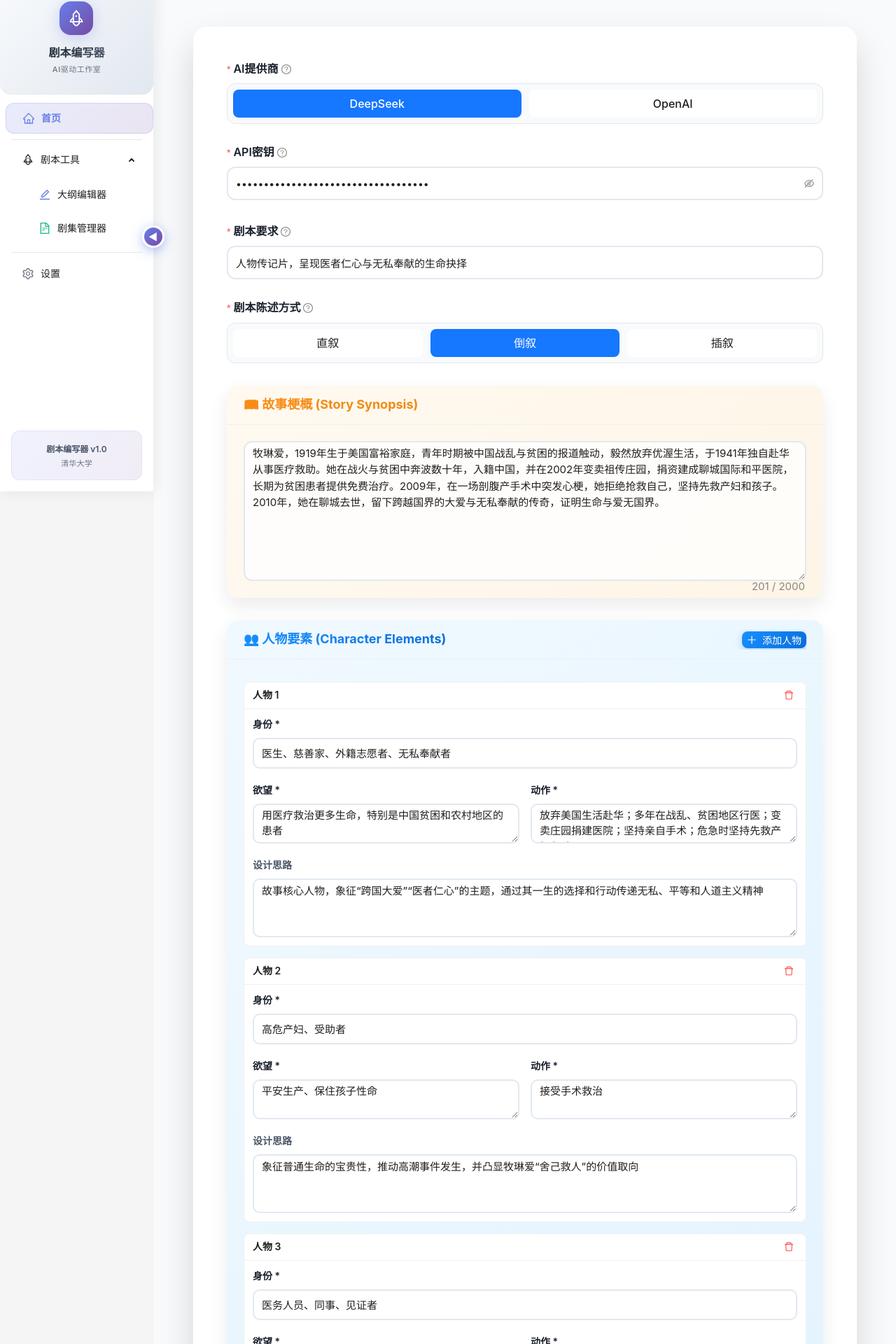
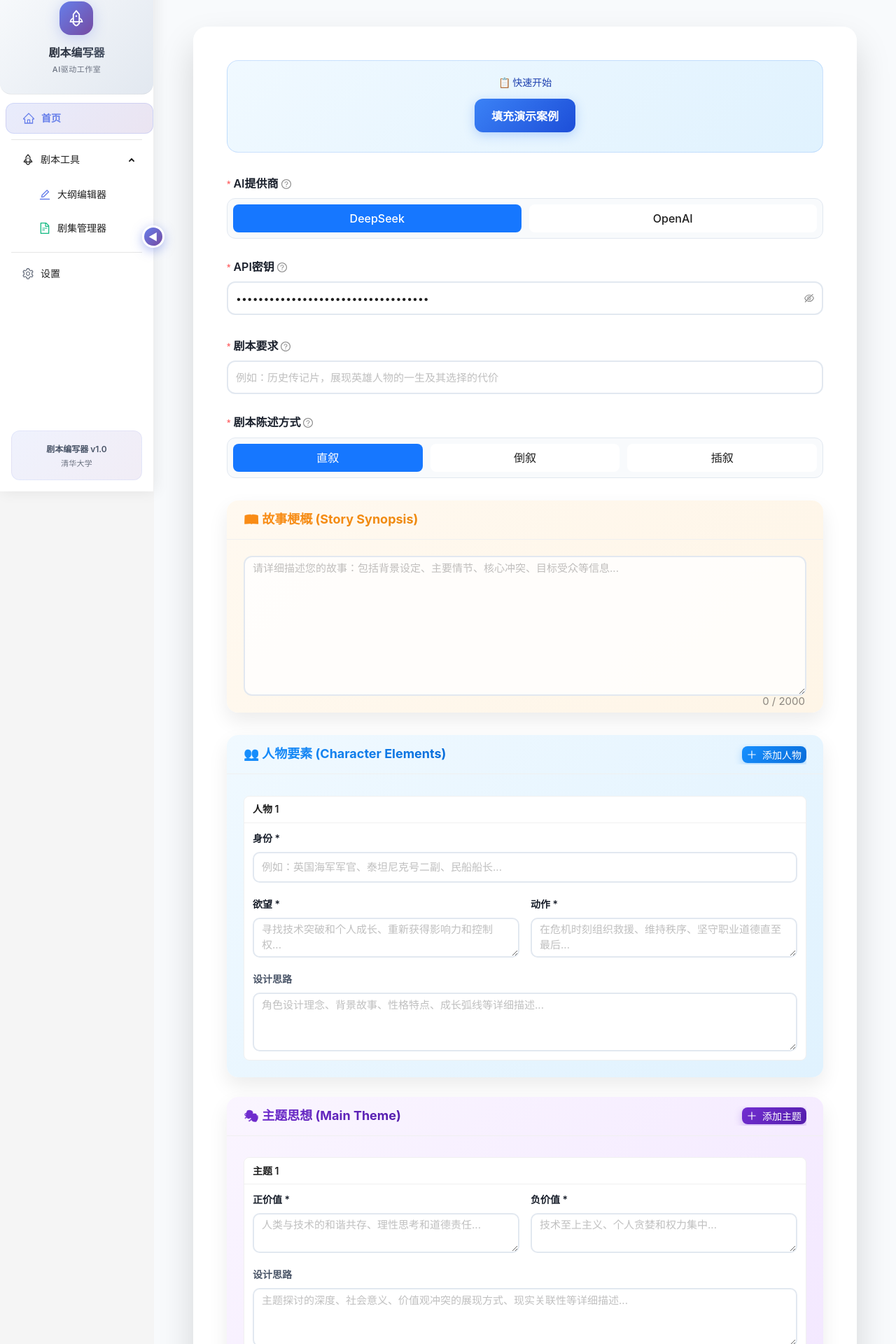
Before and after one commit to haimol/script-app, a React (Create React App) app: page / in a window 1280 px wide. Shown: the part 98-2018 px from the top of the page at 70% size. Built offline with nearby package versions, Linux system fonts and the light colour scheme.

Commit message:
Added Quick Start

```diff
--- a/src/LandingPage/LandingPage.tsx
+++ b/src/LandingPage/LandingPage.tsx
@@ -1,5 +1,5 @@
 import React, { useState, useEffect } from "react";
-import { Form, Input, Button, Card, Typography, Radio, Space } from "antd";
+import { Form, Input, Button, Card, Typography, Radio, Space, message } from "antd";
 import { PlusOutlined, DeleteOutlined } from "@ant-design/icons";
 import { useNavigate } from "react-router-dom";
 import {
@@ -9,6 +9,7 @@ import {
   EventElement,
   ThemeElement,
   createEmptyProjectData,
+  createDemoProjectData,
   stringifyProjectData
 } from "../contexts/OutlineContext";
 import "./ApiConfigForm.css";
@@ -168,6 +169,22 @@ const LandingPage: React.FC<ApiConfigFormProps> = ({
       storySynopsis: value
     };
     setDraftProjectData(updatedData);
+  };
+
+  // Fill form with demo data
+  const fillDemoData = () => {
+    const demoData = createDemoProjectData();
+    setDraftProjectData(demoData);
+
+    // Also update form fields immediately
+    form.setFieldsValue({
+      storySynopsis: demoData.storySynopsis,
+      scriptRequirement: demoData.scriptRequirement,
+      narrativeStyle: demoData.narrativeStyle
+    });
+
+    // Show success message
+    message.success('演示案例已填充！您可以直接使用或继续编辑');
   };
 
   // Sync form values with context data when projectData changes
@@ -355,6 +372,8 @@ const LandingPage: React.FC<ApiConfigFormProps> = ({
           initialValues={{
             aiProvider: "deepseek",
             apiKey: "sk-08fc30a4bed1498f94c48b34635347e6",
+
+            // apiKey: "", // Empty by default
             storySynopsis: projectData.storySynopsis,
             scriptRequirement: projectData.scriptRequirement,
             narrativeStyle: projectData.narrativeStyle,
@@ -364,6 +383,50 @@ const LandingPage: React.FC<ApiConfigFormProps> = ({
           onKeyDown={handleKeyPress}
           scrollToFirstError
         >
+          {/* Demo Data Fill Button */}
+          <div style={{
+            marginBottom: 32,
+            textAlign: 'center',
+            padding: '20px',
+            background: 'linear-gradient(135deg, #f0f9ff 0%, #e0f2fe 100%)',
+            borderRadius: 16,
+            border: '1px solid rgba(59, 130, 246, 0.2)'
+          }}>
+            <Text style={{
+              fontSize: 14,
+              color: '#1e40af',
+              fontWeight: 500,
+              display: 'block',
+              marginBottom: 12
+            }}>
+              📋 快速开始
+            </Text>
+            <Button
+              type="primary"
+              size="large"
+              onClick={fillDemoData}
+              style={{
+                borderRadius: '12px',
+                background: 'linear-gradient(135deg, #3b82f6 0%, #1d4ed8 100%)',
+                border: 'none',
+                boxShadow: '0 4px 16px rgba(59, 130, 246, 0.3)',
+                fontWeight: 600,
+                height: 48,
+                padding: '0 24px'
+              }}
+            >
+              填充演示案例
+            </Button>
+            <Text style={{
+              fontSize: 12,
+              color: '#64748b',
+              display: 'block',
+              marginTop: 8
+            }}>
+
+            </Text>
+          </div>
+
           {/* AI Provider Selection */}
           <Form.Item
             label={<span style={{ fontSize: 16, fontWeight: 600, color: '#1a202c' }}>AI提供商</span>}
--- a/src/contexts/OutlineContext.tsx
+++ b/src/contexts/OutlineContext.tsx
@@ -57,8 +57,43 @@ export const stringifyProjectData = (data: ProjectData): string => {
   return JSON.stringify(data);
 };
 
-// Helper function to create empty project data structure with Charles Lightoller's story
+// Helper function to create truly empty project data structure
 export const createEmptyProjectData = (): ProjectData => {
+  return {
+    storySynopsis: "",
+    scriptRequirement: "",
+    narrativeStyle: 'linear' as const,
+    characters: [
+      {
+        id: `char-${Date.now()}-${Math.random()}`,
+        identity: '',
+        desire: '',
+        action: '',
+        designConcept: ''
+      }
+    ],
+    events: [
+      {
+        id: `event-${Date.now()}-${Math.random()}`,
+        coreProblem: '',
+        mainObstacle: '',
+        result: '',
+        designConcept: ''
+      }
+    ],
+    themes: [
+      {
+        id: `theme-${Date.now()}-${Math.random()}`,
+        positiveValue: '',
+        negativeValue: '',
+        designConcept: ''
+      }
+    ]
+  };
+};
+
+// Helper function to create demo project data with pre-filled example
+export const createDemoProjectData = (): ProjectData => {
   return {
     storySynopsis: "牧琳爱，1919年生于美国富裕家庭，青年时期被中国战乱与贫困的报道触动，毅然放弃优渥生活，于1941年独自赴华从事医疗救助。她在战火与贫困中奔波数十年，入籍中国，并在2002年变卖祖传庄园，捐资建成聊城国际和平医院，长期为贫困患者提供免费治疗。2009年，在一场剖腹产手术中突发心梗，她拒绝抢救自己，坚持先救产妇和孩子。2010年，她在聊城去世，留下跨越国界的大爱与无私奉献的传奇，证明生命与爱无国界。",
     scriptRequirement: "人物传记片，呈现医者仁心与无私奉献的生命抉择",
@@ -69,14 +104,14 @@ export const createEmptyProjectData = (): ProjectData => {
         identity: '医生、慈善家、外籍志愿者、无私奉献者',
         desire: '用医疗救治更多生命，特别是中国贫困和农村地区的患者',
         action: '放弃美国生活赴华；多年在战乱、贫困地区行医；变卖庄园捐建医院；坚持亲自手术；危急时坚持先救产妇与孩子',
-        designConcept: '故事核心人物，象征“跨国大爱”“医者仁心”的主题，通过其一生的选择和行动传递无私、平等和人道主义精神'
+        designConcept: '故事核心人物，象征"跨国大爱""医者仁心"的主题，通过其一生的选择和行动传递无私、平等和人道主义精神'
       },
       {
         id: 'char-patient',
         identity: '高危产妇、受助者',
         desire: '平安生产、保住孩子性命',
         action: '接受手术救治',
-        designConcept: '象征普通生命的宝贵性，推动高潮事件发生，并凸显牧琳爱“舍己救人”的价值取向'
+        designConcept: '象征普通生命的宝贵性，推动高潮事件发生，并凸显牧琳爱"舍己救人"的价值取向'
       },
       {
         id: 'char-medical-staff',
@@ -106,14 +141,14 @@ export const createEmptyProjectData = (): ProjectData => {
         coreProblem: '长期留在中国还是返回美国',
         mainObstacle: '生活条件艰苦、医疗资源不足',
         result: '加入中国国籍，长期在贫困地区行医',
-        designConcept: '深化与中国的情感与文化纽带，形成“第二故乡”的概念'
+        designConcept: '深化与中国的情感与文化纽带，形成"第二故乡"的概念'
       },
       {
         id: 'event-donate-hospital-2002',
         coreProblem: '是否舍弃祖传财富建医院',
         mainObstacle: '家族激烈反对、巨大财产损失',
         result: '捐出1,300万元建成聊城国际和平医院',
-        designConcept: '体现价值观的极致选择，“财富不如生命贵”主题达到高潮'
+        designConcept: '体现价值观的极致选择，"财富不如生命贵"主题达到高潮'
       },
       {
         id: 'event-heart-attack-2009',
@@ -127,7 +162,7 @@ export const createEmptyProjectData = (): ProjectData => {
         coreProblem: '生命的结束与影响的延续',
         mainObstacle: '身体衰竭不可逆',
         result: '在聊城安详离世，医院持续运作，精神被纪念',
-        designConcept: '落幕与传承，呼应主题“爱不分国界，生命不分贵贱”'
+        designConcept: '落幕与传承，呼应主题"爱不分国界，生命不分贵贱"'
       }
     ],
     themes: [
@@ -141,7 +176,7 @@ export const createEmptyProjectData = (): ProjectData => {
         id: 'theme-wealth-vs-life',
         positiveValue: '财富的最高意义在于拯救与改善生命',
         negativeValue: '舍弃财富可能带来经济不稳定与亲属矛盾',
-        designConcept: '通过变卖庄园的决策突出价值排序，强化“人命重于金钱”的主题'
+        designConcept: '通过变卖庄园的决策突出价值排序，强化"人命重于金钱"的主题'
       },
       {
         id: 'theme-cross-cultural',
```
